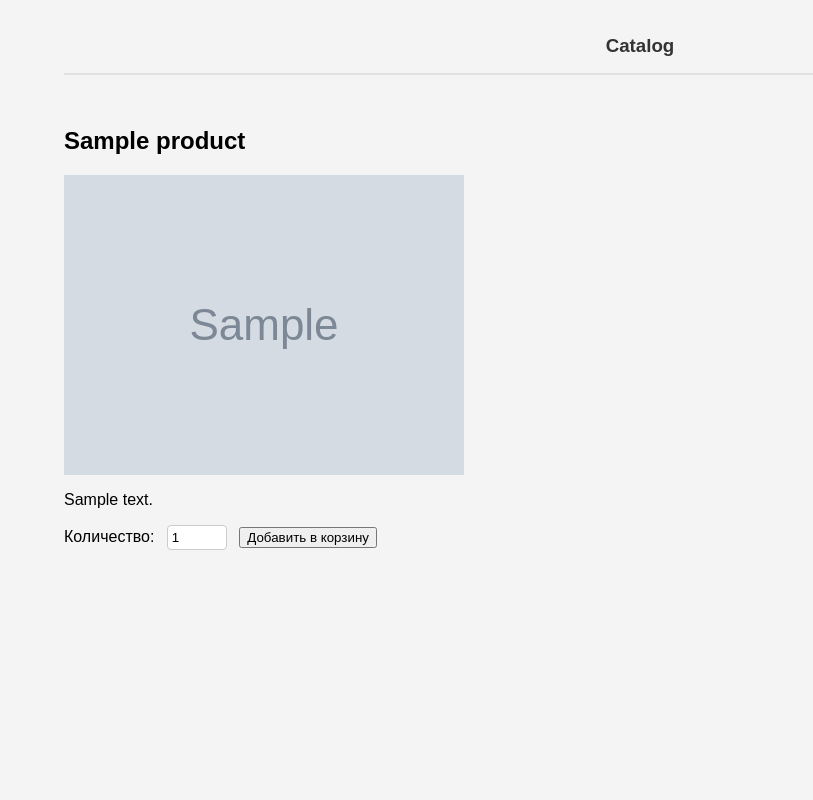
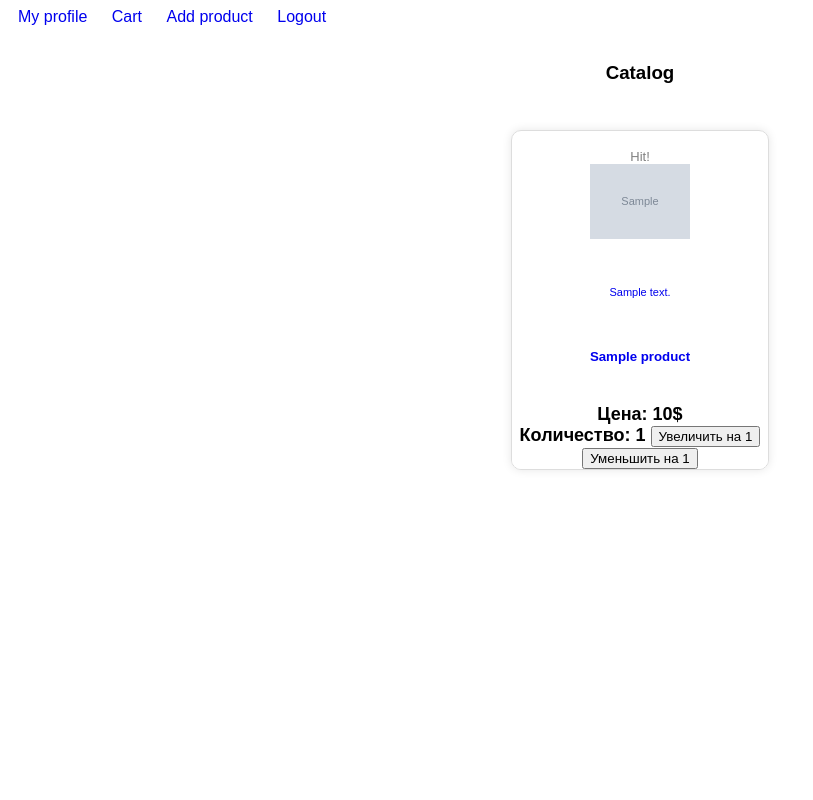
Before and after one commit to abelesense/online-shop, a PHP site: page /catalog in a window 1280 px wide. Shown: the whole page, without its empty margins (0-813 px from the left). Run offline with PHP 8.4, Linux system fonts and the light colour scheme; the visitor is signed in with stand-in values (Sample User, id 1); tables that the repository leaves empty or names only in its code hold one stand-in row (values such as "Sample post"); grey boxes marked "Sample" are stand-in pictures; some libraries are stand-ins or nearby versions.

Commit message:
add new methods, which include opportunities to add your items to page basket

```diff
--- a/src/View/catalog.php
+++ b/src/View/catalog.php
@@ -1,107 +1,124 @@
-<div class="container">
-    <h3>Catalog</h3>
-    <div class="card-deck">
-        <?php foreach ($products as $product): ?>
-            <div class="product">
-                <h2><?php echo htmlspecialchars($product['name']); ?></h2>
-                <img src="<?php echo htmlspecialchars($product['image_url']); ?>"/>
-                <p><?php echo htmlspecialchars($product['description']); ?></p>
-                <form action="/add-to-cart" method="POST">
-                    <input type="hidden" name="product_id" value="<?php echo htmlspecialchars($product['id']); ?>">
-                    <label for="quantity">Количество:</label>
-                    <input type="number" name="quantity" id="quantity" value="1" min="1">
-                    <button type="submit">Добавить в корзину</button>
-                </form>
-            </div>
-        <?php endforeach; ?>
-    </div>
-</div>
-
+<!DOCTYPE html>
+<html lang="en">
+<head>
+    <meta charset="UTF-8">
+    <meta name="viewport" content="width=device-width, initial-scale=1.0">
+    <title>Catalog</title>
     <style>
         body {
-        font-family: Arial, sans-serif;
-        background-color: #f4f4f4;
-        margin: 0;
-        padding: 0;
+            font-family: sans-serif;
+        }
+
+        a {
+            text-decoration: none;
+            margin: 0 10px;
+        }
+
+        a:hover {
+            text-decoration: underline;
+        }
+
+        h3 {
+            line-height: 3em;
+        }
+
+        .card {
+            max-width: 16rem;
+            margin: 10px;
+            display: inline-block;
+            border: 1px solid #ddd;
+            border-radius: 10px;
+            box-shadow: 0 0 10px rgba(0, 0, 0, 0.1);
+            overflow: hidden;
+        }
+
+        .card:hover {
+            box-shadow: 1px 2px 10px lightgray;
+            transition: 0.2s;
+        }
+
+        .card-header {
+            font-size: 13px;
+            color: gray;
+            background-color: white;
+        }
+
+        .text-muted {
+            font-size: 11px;
+        }
+
+        .card-footer {
+            font-weight: bold;
+            font-size: 18px;
+            background-color: white;
+        }
+
+        .card-img-top {
+            max-width: 100px;
+            margin: 0 auto;
+            display: block;
         }
 
         .container {
-        width: 90%;
-        margin: auto;
-        overflow: hidden;
-    }
-
-    h3 {
             text-align: center;
-        color: #333;
-        padding: 1rem 0;
-        border-bottom: 2px solid #e1e1e1;
-        margin-bottom: 2rem;
         }
 
         .card-deck {
             display: flex;
             flex-wrap: wrap;
-        justify-content: space-between;
-        gap: 1rem;
-    }
-
-    .card {
-        background: #fff;
-        border-radius: 8px;
-        box-shadow: 0 2px 4px rgba(0,0,0,0.1);
-        overflow: hidden;
-        width: 100%;
-        max-width: 300px;
-        margin: auto;
-    }
-
-    .card-header {
-        background-color: #f8f8f8;
-        padding: 1rem;
-        text-align: center;
-        border-bottom: 1px solid #e1e1e1;
-    }
-
-    .card-img {
-        width: 100%;
-        height: auto;
-    }
-
-    .card-body {
-        padding: 1rem;
-    }
-
-    .card-footer {
-        background-color: #f8f8f8;
-        padding: 1rem;
-        text-align: center;
-        border-top: 1px solid #e1e1e1;
-    }
-
-    .card-footer .btn {
-        background-color: #007bff;
-        color: white;
-        border: none;
-        padding: 0.5rem 1rem;
-        border-radius: 4px;
-        cursor: pointer;
-        font-size: 1rem;
-    }
-
-    .card-footer .btn:hover {
-        background-color: #0056b3;
-    }
-
-    label {
-        margin-right: 0.5rem;
-    }
-
-    input[type="number"] {
-        width: 60px;
-        padding: 0.25rem;
-        border: 1px solid #ccc;
-        border-radius: 4px;
-        margin-right: 0.5rem;
+            justify-content: center;
         }
     </style>
+</head>
+<body>
+<a href="/my_profile">My profile</a>
+<a href="/cart">Cart</a>
+<a href="/add-product">Add product</a>
+<a href="/logout">Logout</a>
+
+<div class="container">
+    <h3>Catalog</h3>
+    <div class="card-deck">
+        <?php if (!empty($products)): ?>
+            <?php foreach ($products as $product): ?>
+                <div class="card text-center">
+                    <a href="#">
+                        <div class="card-header">
+                            Hit!
+                        </div>
+                        <?php
+                        $img_url = is_array($product['image_url']) ? $product['image_url'][0] : $product['image_url'];
+                        $image_url = htmlspecialchars($img_url ?? 'default_image.jpg');
+                        ?>
+                        <img class="card-img-top" src="<?= $image_url; ?>" alt="Card image">
+                        <div class="card-body">
+                            <p class="card-text text-muted"><?= htmlspecialchars($product['description'] ?? ''); ?></p>
+                            <a href="#"><h5 class="card-title"><?= htmlspecialchars($product['name'] ?? ''); ?></h5></a>
+                            <div class="card-footer">
+                                Цена: <?= htmlspecialchars($product['price'] ?? '0'); ?>$
+                                <br>
+                                <?php
+                                $count = is_array($product['count']) ? $product['count']['count'] : $product['count'];
+                                ?>
+                                Количество: <?= htmlspecialchars((string)($count ?? '0')); ?>
+
+                                <form action="/increase-product" method="POST" style="display: inline;">
+                                    <input type="hidden" name="productId" value="<?= htmlspecialchars((string)($product['id'] ?? '')); ?>">
+                                    <button type="submit">Увеличить на 1</button>
+                                </form>
+                                <form action="/decrease-product" method="POST" style="display: inline;">
+                                    <input type="hidden" name="productId" value="<?= htmlspecialchars((string)($product['id'] ?? '')); ?>">
+                                    <button type="submit">Уменьшить на 1</button>
+                                </form>
+                            </div>
+                        </div>
+                    </a>
+                </div>
+            <?php endforeach; ?>
+        <?php else: ?>
+            <p>В каталоге нет товаров.</p>
+        <?php endif; ?>
+    </div>
+</div>
+</body>
+</html>
--- a/src/public/index.php
+++ b/src/public/index.php
@@ -86,6 +86,18 @@ if ($requestUri === '/registration'){
 } elseif ($_SERVER['REQUEST_URI'] === '/add-to-cart' && $_SERVER['REQUEST_METHOD'] === 'POST') {
     $cartController = new CartController();
     $cartController->addProduct();
+} elseif ($requestUri === '/increase-product' && $requestMethod === 'POST') {
+    $cartController = new CartController();
+    $cartController->increaseProductQuantity();
+} elseif ($requestUri === '/decrease-product' && $requestMethod === 'POST') {
+    $cartController = new CartController();
+    $cartController->decreaseProductQuantity();
+} elseif ($requestUri === '/update-cart' && $requestMethod === 'POST') {
+    $cartController = new CartController();
+    $cartController->updateCart();
+} elseif ($requestUri === '/delete-product' && $requestMethod === 'POST') {
+    $cartController = new CartController();
+    $cartController->deleteProduct();
 } else {
     require_once './404.php';
 }
```
Also changed, not shown: src/Controller/CartController.php (+79 -12 lines), src/Model/Cart.php (+72 -3 lines), src/Model/UserProduct.php (+37 -0 lines), src/View/cart.php (+52 -4 lines). Lines whose indentation alone changed are shown as unchanged.
